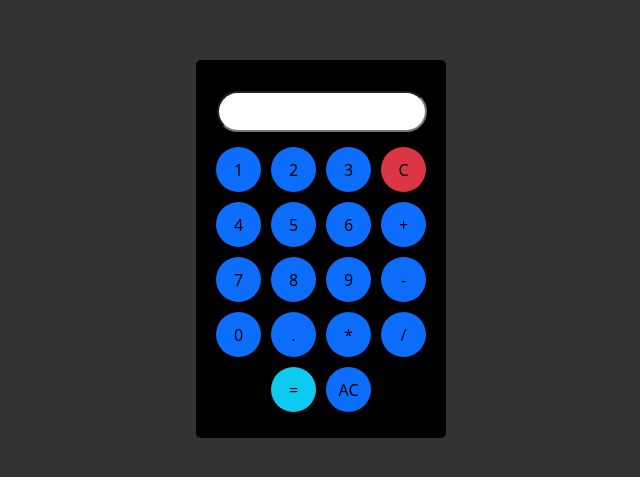
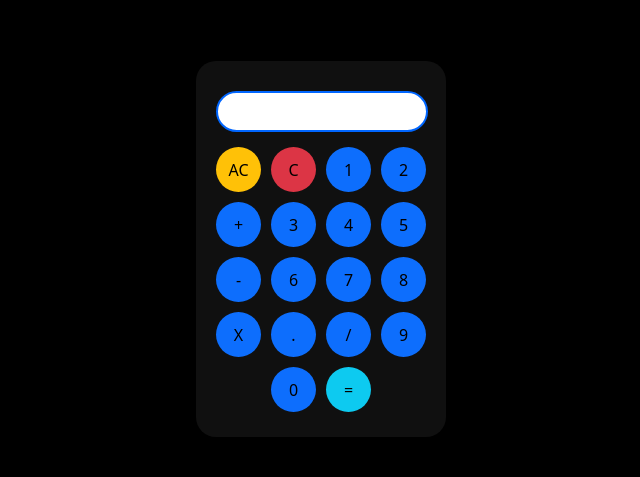
Before and after one commit to imam-programmer/Calculator-, a React (Vite) app: page / in a window 1280 px wide. Shown: the part 151-628 px from the top of the page, without its empty margins (319-959 px from the left). Built offline with nearby package versions, Linux system fonts and the light colour scheme.

Commit message:
some functionality add & some styling adding done

```diff
--- a/src/App.jsx
+++ b/src/App.jsx
@@ -4,7 +4,7 @@ import Display from './components/Display'
 import ButtonsContainer from './components/ButtonsContainer'
 const App = () => {
   const [calVal, setCalVal] = useState("")
-  const [remove, setremove] = useState([])
+
   function onButtonClick(buttonText){
    if(buttonText==="C"){
 setCalVal("")
--- a/src/App.module.css
+++ b/src/App.module.css
@@ -1,9 +1,8 @@
 .calculator{
-  border: 1px solid rgba(0, 0, 0, 0.39);
   width: 250px;
-  border-radius: 5px;
+  border-radius: 20px;
   padding: 0 10px;
   margin: 0 auto;
-  background-color: #000;
+  background-color:#33333350;
   padding: 20px 10px;
 }
--- a/src/components/ButtonsContainer.jsx
+++ b/src/components/ButtonsContainer.jsx
@@ -2,34 +2,35 @@ import React from "react";
 import styles from "./ButtonsContainer.module.css";
 const ButtonsContainer = ({ onButtonClick }) => {
   const buttonNames = [
+    "AC",
+    "C",
     "1",
     "2",
+    "+",
     "3",
-    "C",
     "4",
     "5",
+    "-",
     "6",
-    "+",
     "7",
     "8",
+    "X",
+    ".",
+    "/",
     "9",
-    "-",
     "0",
-    ".",
-    "*",
-    "/",
     "=",
-    "AC"
   ];
   return (
     <div>
       <div className={styles.buttonsContainer}>
         {buttonNames.map((buttonName) => (
-          <button key={buttonName}
-            id={styles.button} className={`${buttonName=="C"? "bg-danger":buttonName=="="?'bg-info':'bg-primary'} border-0`}
+          <button
+            key={buttonName}
+            id={styles.button}
+            className={`border-0 ${buttonName == "C" ? "bg-danger" : buttonName == "AC" ? "bg-warning": buttonName == "=" ? "bg-info" : "bg-primary"} `}
             onClick={() => onButtonClick(buttonName)}
           >
-
             {buttonName}
           </button>
         ))}
--- a/src/components/Display.module.css
+++ b/src/components/Display.module.css
@@ -5,4 +5,6 @@ width: 92%;
     outline: none;
     border-radius: 50px;
     padding: 0 10px;
+    border: none;
+    border: 2px solid rgb(0, 102, 255);
 }
--- a/src/index.css
+++ b/src/index.css
@@ -3,5 +3,5 @@ body{
     align-items:center;
     justify-content: center;
     height: 100vh;
-    background-color: #333 !important;
+    background-color: #000 !important;
 }
```
Also changed, not shown: src/components/ButtonsContainer.module.css (line endings or trailing spaces).
